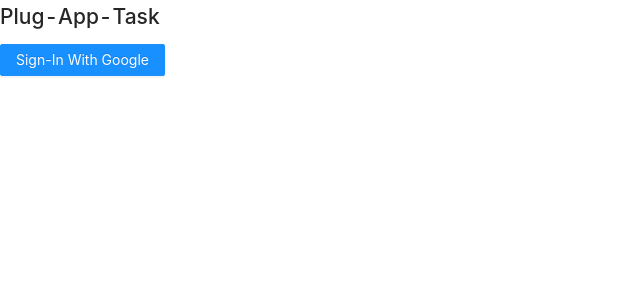
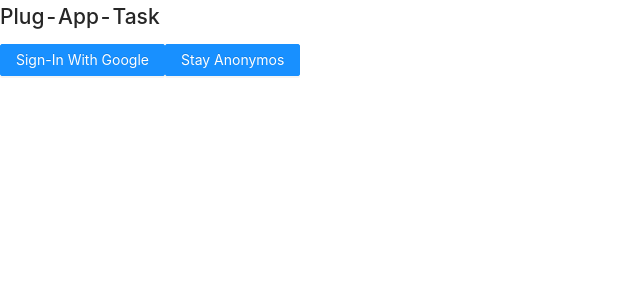
Before and after one commit to rtpa25/plug-app, a React (Create React App) app: page /login in a window 1280 px wide. Shown: the top 300 px of the page, without its empty margins (0-640 px from the left). Built offline with nearby package versions, Linux system fonts and the light colour scheme; no server answers.

Commit message:
added the entire auth flow with both the options need to build the UI

```diff
--- a/src/App.tsx
+++ b/src/App.tsx
@@ -1,13 +1,33 @@
 /** @format */
 
-import { FC } from 'react';
+import { DataSnapshot, onValue, ref } from 'firebase/database';
+import { FC, useEffect } from 'react';
 import { BrowserRouter, Route, Routes } from 'react-router-dom';
+import { useAppDispatch, useAppSelector } from './hooks';
 import { Login, CreateProfile, Profiles } from './pages/zExporter';
-import { useAuthState } from 'react-firebase-hooks/auth';
-import { auth } from './services/firebase';
+import { db } from './services/firebase';
+import { setUserData } from './store/slices/userSlice';
 
 const App: FC = () => {
-  const [user] = useAuthState(auth);
+  const dispatch = useAppDispatch();
+  useEffect(() => {
+    const checkValidity = async () => {
+      const uuid = localStorage.getItem('uuid');
+      console.log(uuid);
+      if (!uuid) {
+        return;
+      }
+      const userRef = ref(db, 'users/' + uuid);
+      onValue(userRef, (snapshot: DataSnapshot) => {
+        const data = snapshot.val();
+        dispatch(setUserData({ userData: data }));
+      });
+    };
+    checkValidity();
+  }, [dispatch]);
+
+  const user = useAppSelector((state) => state.user.res);
+
   return (
     <BrowserRouter>
       <Routes>
--- a/src/pages/Login.tsx
+++ b/src/pages/Login.tsx
@@ -9,6 +9,7 @@ import { useAuthState } from 'react-firebase-hooks/auth';
 import { useAppDispatch } from '../hooks/index';
 import { setUserData } from '../store/slices/userSlice';
 import { ref, set } from 'firebase/database';
+import axios from 'axios';
 
 const Login: FC = () => {
   const navigate = useNavigate();
@@ -24,7 +25,7 @@ const Login: FC = () => {
     manageUserData();
   }, [navigate, user]);
 
-  const signInHandler = async () => {
+  const googleSigninHandler = async () => {
     //!TODO: need to improve type checking
     try {
       //reach out to google's server to authenticate with third party
@@ -52,6 +53,8 @@ const Login: FC = () => {
         })
       );
 
+      localStorage.setItem('uuid', user.user.uid);
+
       //navigate to the create profile page
       navigate('/create-profile');
     } catch (error) {
@@ -60,11 +63,49 @@ const Login: FC = () => {
     }
   };
 
+  const anonymosSigninHandler = async () => {
+    const res = await axios.get('https://randomuser.me/api/?results=1');
+    const displayName =
+      res.data.results[0].name.first + ' ' + res.data.results[0].name.last;
+    const email = res.data.results[0].email;
+    const photoURL = res.data.results[0].picture.thumbnail;
+    const uuid = res.data.results[0].login.uuid;
+
+    set(ref(db, 'users/' + uuid), {
+      displayName: displayName,
+      email: email,
+      photoUrl: photoURL,
+      uuid: uuid,
+    }).catch((error) => {
+      console.error(error);
+    });
+
+    //save the data to the redux slice
+    dispatch(
+      setUserData({
+        userData: {
+          displayName: displayName as string,
+          email: email as string,
+          photoUrl: photoURL as string,
+          uuid: uuid,
+        },
+      })
+    );
+
+    localStorage.setItem('uuid', uuid);
+
+    //navigate to the create profile page
+    navigate('/create-profile');
+  };
+
   return (
     <div>
       <h2>Plug-App-Task</h2>
-      <Button type='primary' onClick={signInHandler}>
+      <Button type='primary' onClick={googleSigninHandler}>
         Sign-In With Google
+      </Button>
+      <Button type='primary' onClick={anonymosSigninHandler}>
+        Stay Anonymos
       </Button>
     </div>
   );
```
Also changed, not shown: 1 other file (tests, documents, lock files or other folders).
